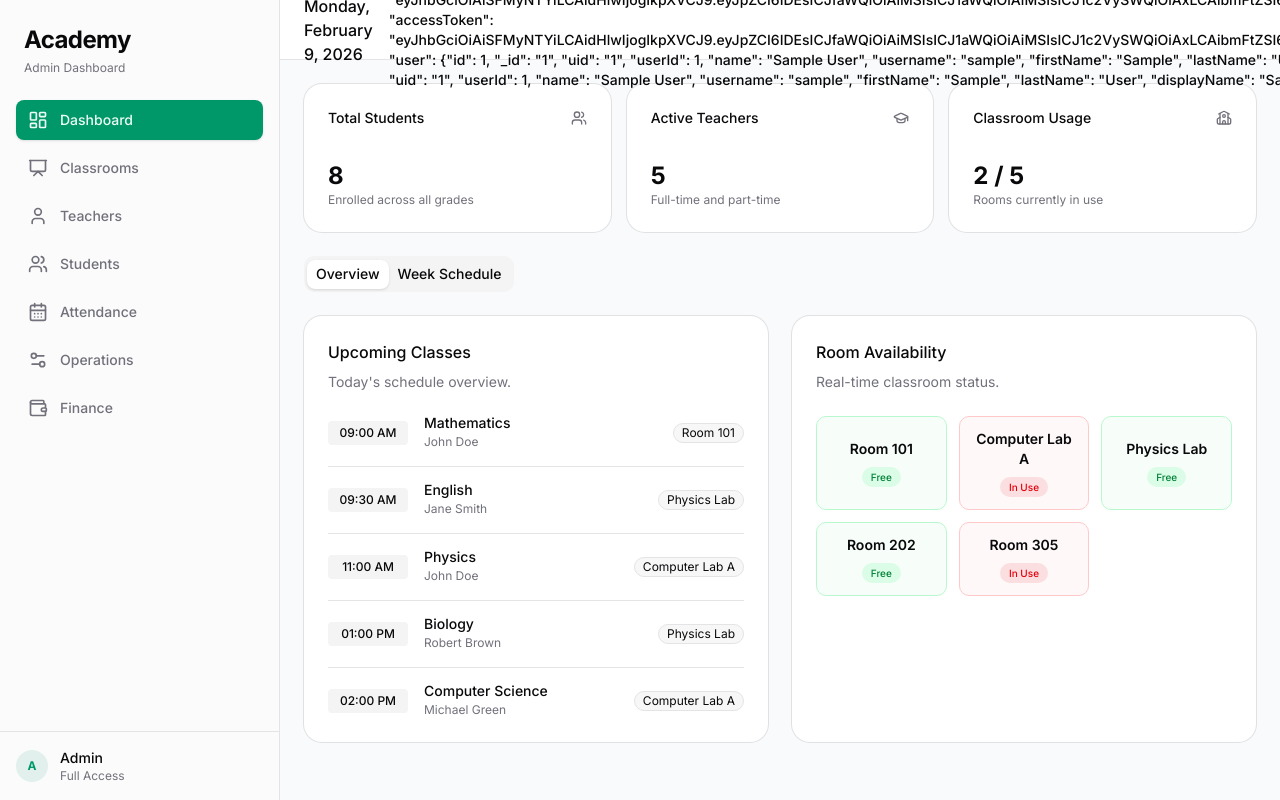
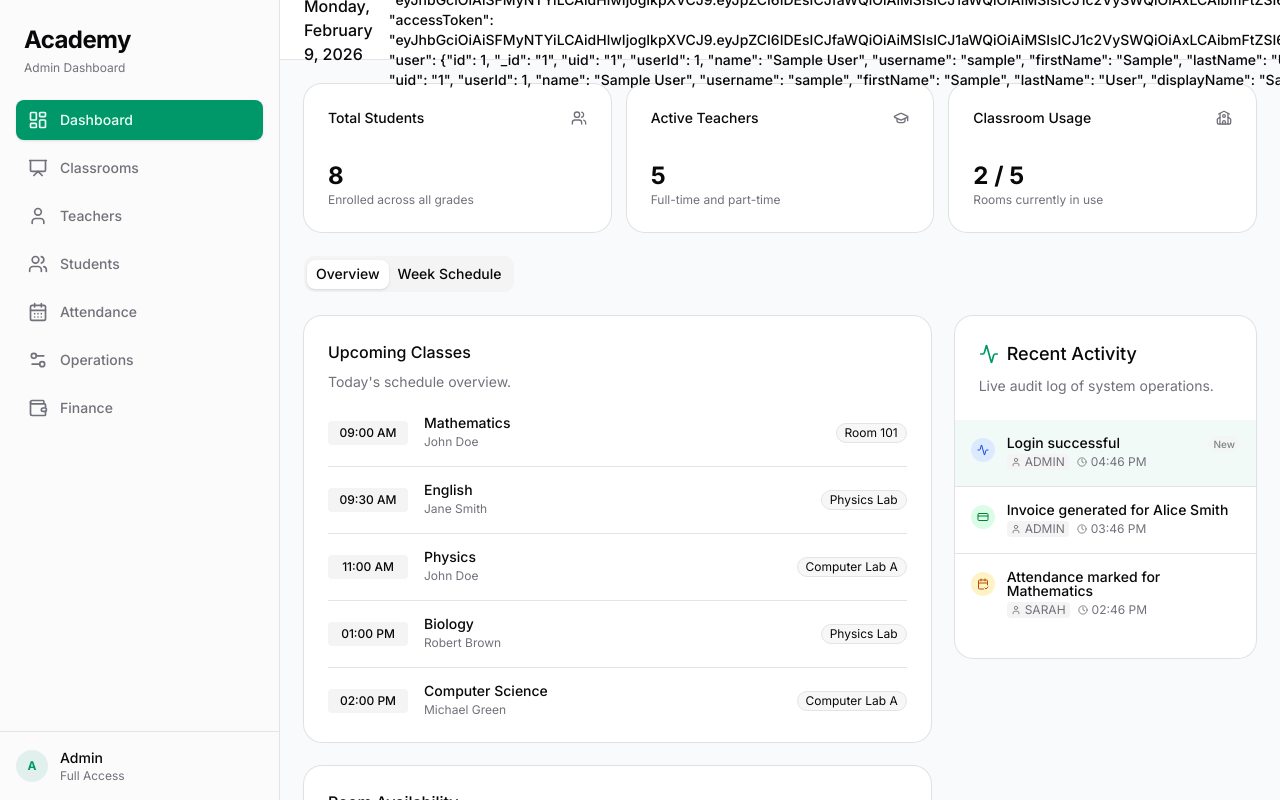
Before and after one commit to 5yndr0m/academy-admin, a Next.js app: page / in a window 1280 px wide. Shown: the top 800 px of the page. Built offline with nearby package versions, Linux system fonts and the light colour scheme; sample sign-in values are in the browser's storage.

Commit message:
feat: add activity feed to dashboard

```diff
--- a/app/page.tsx
+++ b/app/page.tsx
@@ -4,6 +4,7 @@ import { useEffect, useState } from 'react';
 import { StatsCards } from "@/components/dashboard/StatsCards";
 import { UpcomingClasses } from "@/components/dashboard/UpcomingClasses";
 import { ClassroomStatusGrid } from "@/components/dashboard/ClassroomStatusGrid";
+import { ActivityFeed } from "@/components/dashboard/ActivityFeed";
 import { mockDataService } from '@/lib/data';
 import { Classroom } from '@/types';
 import { Loader2 } from 'lucide-react';
@@ -51,9 +52,14 @@ export default function Home() {
                     <TabsTrigger value="week">Week Schedule</TabsTrigger>
                 </TabsList>
                 <TabsContent value="overview" className="space-y-4">
-                    <div className="grid grid-cols-1 md:grid-cols-2 gap-6">
-                        <UpcomingClasses schedule={schedule} />
-                        <ClassroomStatusGrid classrooms={classrooms} />
+                    <div className="grid grid-cols-1 lg:grid-cols-3 gap-6">
+                        <div className="lg:col-span-2 space-y-6">
+                            <UpcomingClasses schedule={schedule} />
+                            <ClassroomStatusGrid classrooms={classrooms} />
+                        </div>
+                        <div className="lg:col-span-1">
+                            <ActivityFeed />
+                        </div>
                     </div>
                 </TabsContent>
                 <TabsContent value="week">
```
